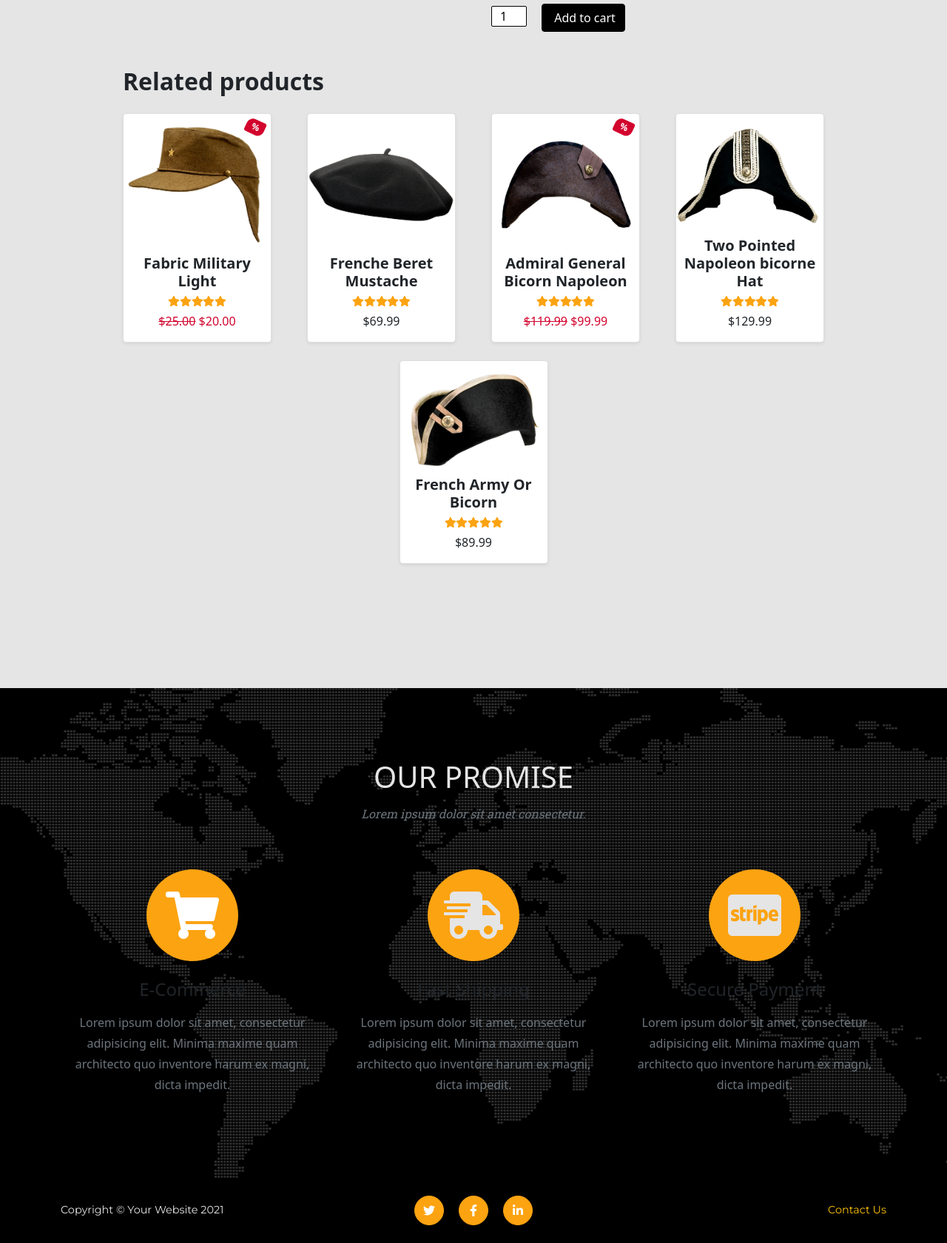
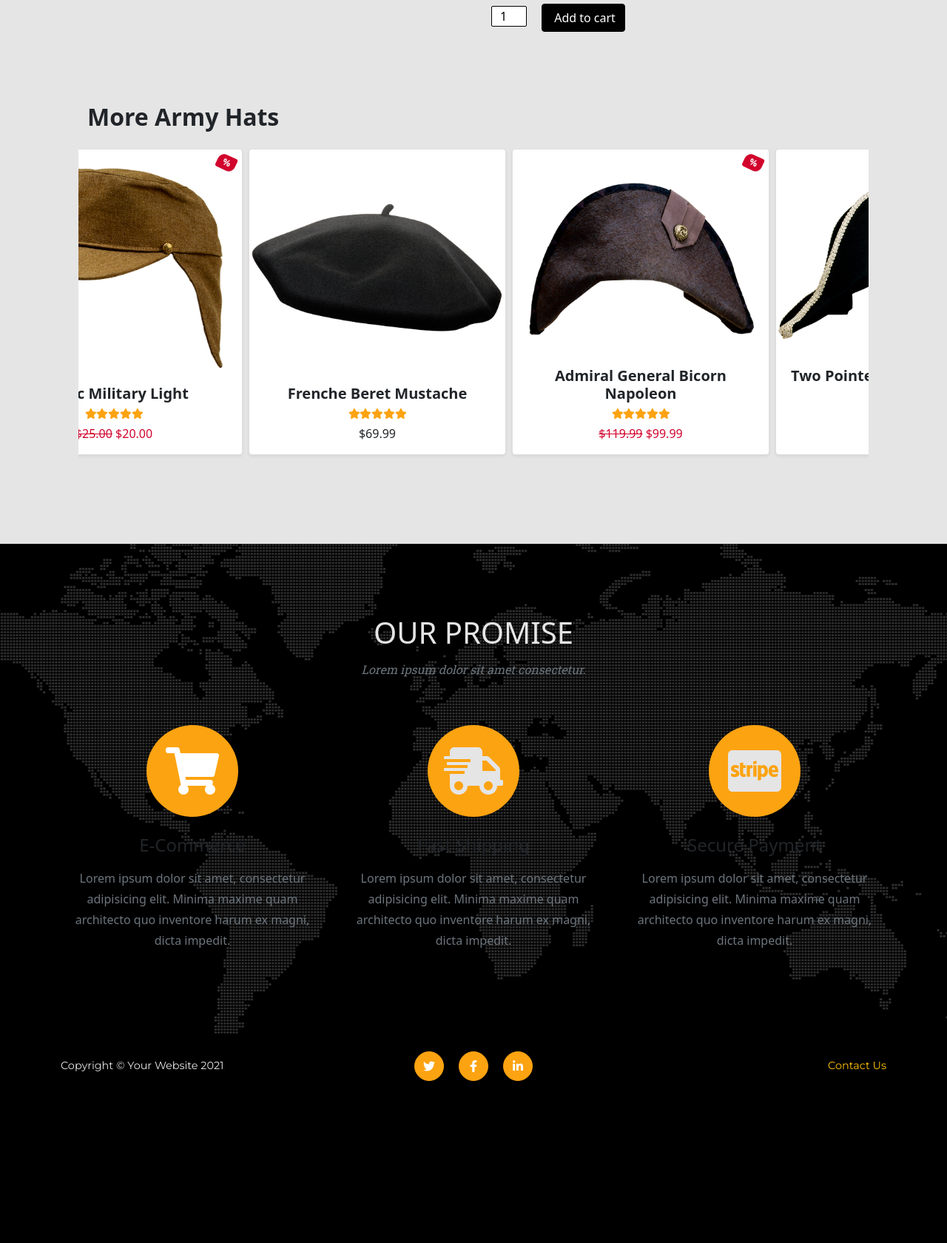
Before and after one commit to rp42dev/MS-4-Django-Full-Stack-Project, a Django app: page /shop/2/ in a window 1280 px wide. Shown: the part 649-2329 px from the top of the page at 74% size. After the commit the page ends 2110 px from the top, so only its background shows below. Run offline with Django 3.2, Linux system fonts and the light colour scheme; data comes from the database, SQL or seed files in the repository; both versions use the stored data as it was after the commit; some libraries are stand-ins or nearby versions.

Commit message:
added horizontal scroll features to index and detailed item views to show related products

```diff
--- a/cart/templates/cart/cart.html
+++ b/cart/templates/cart/cart.html
@@ -21,7 +21,7 @@
             {% if cart_items %}
             {% for item in cart_items %}
 
-            <div class="cart-conteiner shadow-sm rounded-3 bg-white row align-items-center mt-5">
+            <div class="cart-conteiner shadow-sm py-4 rounded-3 bg-white row align-items-center mt-2 mt-sm-4">
 
                 <div class="col-6 col-sm-3 order-1 position-relative">
                     {% thumbnail item.product.image "100" as im %}
--- a/home/templates/home/index.html
+++ b/home/templates/home/index.html
@@ -22,6 +22,7 @@
                 <div class="text-center">
                     <h2 class="section-heading text-uppercase">Services</h2>
                     <h3 class="section-subheading text-muted">Lorem ipsum dolor sit amet consectetur.</h3>
+                    {% include 'includes/related_items.html' %}
                 </div>
 
             </div>
--- a/shop/templates/shop/shop_item.html
+++ b/shop/templates/shop/shop_item.html
@@ -74,6 +74,17 @@
                 </div>
             </div>
         </div>
+    </div>
+    <!-- Related products -->
+    <div class="container pt-5 px-2 px-sm-4 px-lg-5">
+
+        <h2 class="fw-bolder mb-4 text-capitalize">More {{ item.style }} hats</h2>
+
+        {% include 'includes/related_items.html' %}
+    </div>
+</section>
+
+<!-- From bootstrap.com -->
 <script>
     (function () {
         'use strict'
@@ -92,72 +103,10 @@
                             event.preventDefault()
                             event.stopPropagation()
                         }
-
                         form.classList.add('was-validated')
                     }, false)
                 })
         })
-
     })()
 </script>
-
-        <!-- Related products -->
-        <div class="container pt-5 px-2 px-sm-4 px-lg-5">
-
-            <h2 class="fw-bolder mb-4">Related products</h2>
-
-            <div class="row gx-2 gx-sm-4  gx-lg-5 row-cols-2 row-cols-md-3 row-cols-xl-4 justify-content-center">
-                {% for relate in related %}
-                {% if relate.id != item.id %}
-                <div class="col mb-2 mb-sm-4">
-                    <div class="card shadow-sm rounded-3 pt-2 justify-content-end h-100">
-                        <!-- Sale badge-->
-                        {% if relate.sale %}
-                        <div class="badge bg-danger text-white position-absolute" style="top: 0.5rem; right: 0.5rem">
-                            {% widthratio item.sale_price item.price 100 %}%
-                        </div>
-                        {% endif %}
-                        <!-- Product image-->
-
-                        <div class="h-100 d-flex align-items-center">
-                            {% thumbnail relate.image "250" as im %}
-                            <img class="card-img-top" src="{{ im.url }}" alt="{{ relate.name }}" />
-                            {% endthumbnail %}
-                        </div>
-                        <a class="card-img-overlay" href="{% url 'shop_item' relate.id %}">
-                        </a>
-                        <!-- Product details-->
-                        <div class="card-body p-2">
-                            <div class="text-center align-items-end">
-                                <!-- Product name-->
-                                <h5 class="fw-bolder">{{ relate.name }}</h5>
-
-                                <div class="d-flex justify-content-center small text-warning mb-2">
-                                    <span class="fa fa-star checked"></span>
-                                    <span class="fa fa-star checked"></span>
-                                    <span class="fa fa-star checked"></span>
-                                    <span class="fa fa-star"></span>
-                                    <span class="fa fa-star"></span>
-                                </div>
-                                <!-- Product price-->
-                                {% if relate.sale %}
-                                <span class="text-decoration-line-through text-danger">${{ relate.price }}</span>
-                                <span class="text-danger">${{ relate.sale_price }} </span>
-                                {% else %}
-                                <span>${{ relate.price }} </span>
-                                {% endif %}
-                            </div>
-                        </div>
-                        <!-- Product actions-->
-                        <div class="card-footer pt-0 border-top-0 bg-transparent justify-self-end">
-
-                        </div>
-                    </div>
-                </div>
-                {% endif %}
-                {% endfor %}
-
-            </div>
-        </div>
-</section>
 {% endblock %}
--- a/static/css/base.css
+++ b/static/css/base.css
@@ -7,7 +7,7 @@
   --bs-light: #e5e5e5;
   --bs-dark: #000000;
   --bs-danger: #d2042d;
-  --bs-success: #90be6d;
+  --bs-success: #6a994e;
 
   --bs-primary: #292929;
   --bs-secondary: rgb(229, 229, 229);
@@ -16,7 +16,7 @@
   --bs-secondary-rgb: 229, 229, 229;
 
   --bs-warning-rgb: 252, 163, 17;
-  --bs-success-rgb: 144, 190, 1;
+  --bs-success-rgb: 106, 153, 78;
   --bs-danger-rgb: 210, 4, 45;
   --bs-white-rgb: 255, 255, 255;
   --bs-light-rgb: 229, 229, 229;
@@ -448,7 +448,7 @@ section#promise .section-heading {
 
 
 .toast-container {
-  z-index: 9999;
+  z-index: 9;
 }
 /* Cart */
 .count-btn{
@@ -457,6 +457,20 @@ section#promise .section-heading {
 }
 
 .count-btn:hover{
-  background-color: #e5e5e5;
+  background-color: #fff;
   color: #fca311;
 }
+
+/* Horisontal scrool */
+
+.scroll-wrapper {
+  overflow-x: hidden;
+  overflow-y: hidden;
+  -webkit-overflow-scrolling: touch;
+  scroll-behavior: smooth;
+}
+
+.scroll-wrapper .col {
+  margin-left: -100px;
+  display: inline-block;
+}
--- /dev/null
+++ b/templates/includes/related_items.html
@@ -0,0 +1,67 @@
+{% load static %}
+{% load thumbnail %}
+
+<!-- Related products -->
+
+<div class="row scroll-wrapper flex-nowrap ">
+    {% for relate in related %}
+    {% if relate.id != item.id %}
+    <div class="col-6 px-1 col-sm-4 mb-2 mb-sm-4">
+        <div class="card shadow-sm rounded-3 pt-2 justify-content-end h-100">
+            <!-- Sale badge-->
+            {% if relate.sale %}
+            <div class="badge bg-danger text-white position-absolute" style="top: 0.5rem; right: 0.5rem">
+                {% widthratio item.sale_price item.price 100 %}%
+            </div>
+            {% endif %}
+            <!-- Product image-->
+
+            <div class="h-100 d-flex align-items-center">
+                {% thumbnail relate.image "250" as im %}
+                <img class="card-img-top" src="{{ im.url }}" alt="{{ relate.name }}" />
+                {% endthumbnail %}
+            </div>
+            <a class="card-img-overlay" href="{% url 'shop_item' relate.id %}">
+            </a>
+            <!-- Product details-->
+            <div class="card-body p-2">
+                <div class="text-center align-items-end">
+                    <!-- Product name-->
+                    <h5 class="fw-bolder">{{ relate.name }}</h5>
+
+                    <div class="d-flex justify-content-center small text-warning mb-2">
+                        <span class="fa fa-star checked"></span>
+                        <span class="fa fa-star checked"></span>
+                        <span class="fa fa-star checked"></span>
+                        <span class="fa fa-star"></span>
+                        <span class="fa fa-star"></span>
+                    </div>
+                    <!-- Product price-->
+                    {% if relate.sale %}
+                    <span class="text-decoration-line-through text-danger">${{ relate.price }}</span>
+                    <span class="text-danger">${{ relate.sale_price }} </span>
+                    {% else %}
+                    <span>${{ relate.price }} </span>
+                    {% endif %}
+                </div>
+            </div>
+            <!-- Product actions-->
+            <div class="card-footer pt-0 border-top-0 bg-transparent justify-self-end">
+
+            </div>
+        </div>
+    </div>
+    {% endif %}
+    {% endfor %}
+</div>
+
+
+    <!-- scrool sidewayss -->
+    <script>
+        const scrolling = document.querySelector(".scroll-wrapper");
+        scrolling.scrollLeft = 130
+        scrolling.addEventListener("wheel", (evt) => {
+            evt.preventDefault();
+            scrolling.scrollLeft += evt.deltaY;
+        });
+    </script>
```
Also changed, not shown: home/views.py (+6 -1 lines), templates/includes/toasts/message.html (+12 -12 lines), db.sqlite3, media/man-45.png (added), media/man-46.png (added), media/man-47.png (added), media/man-49.png (added), 7 other files. Lines whose indentation alone changed are shown as unchanged.
